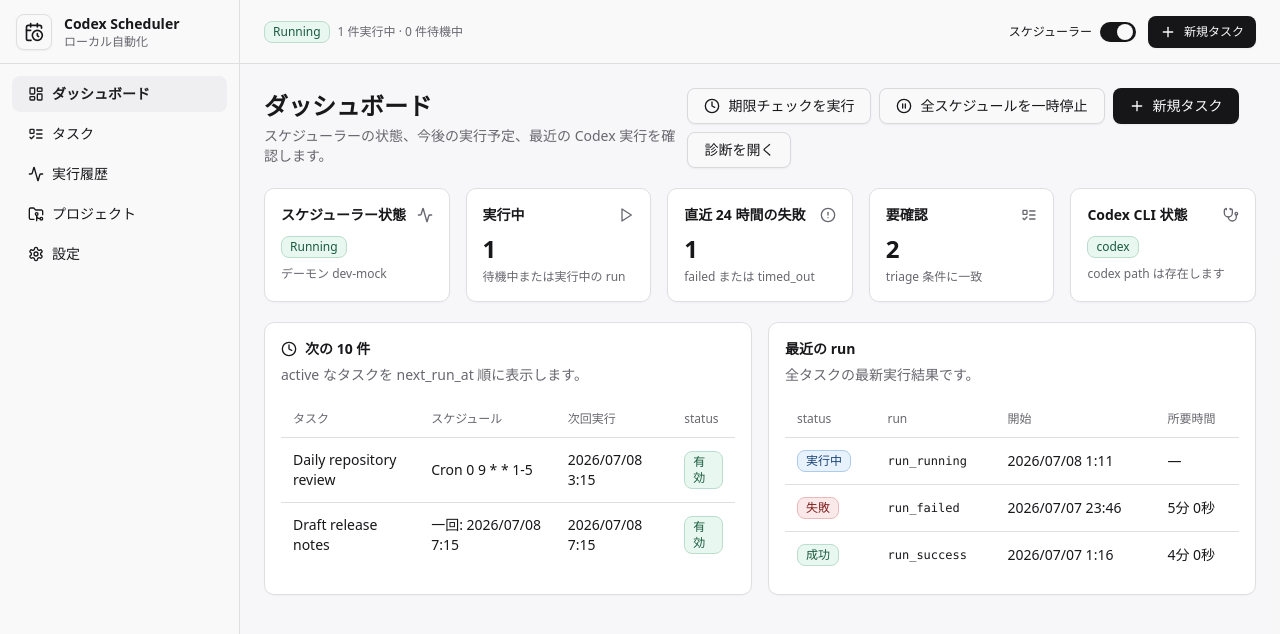
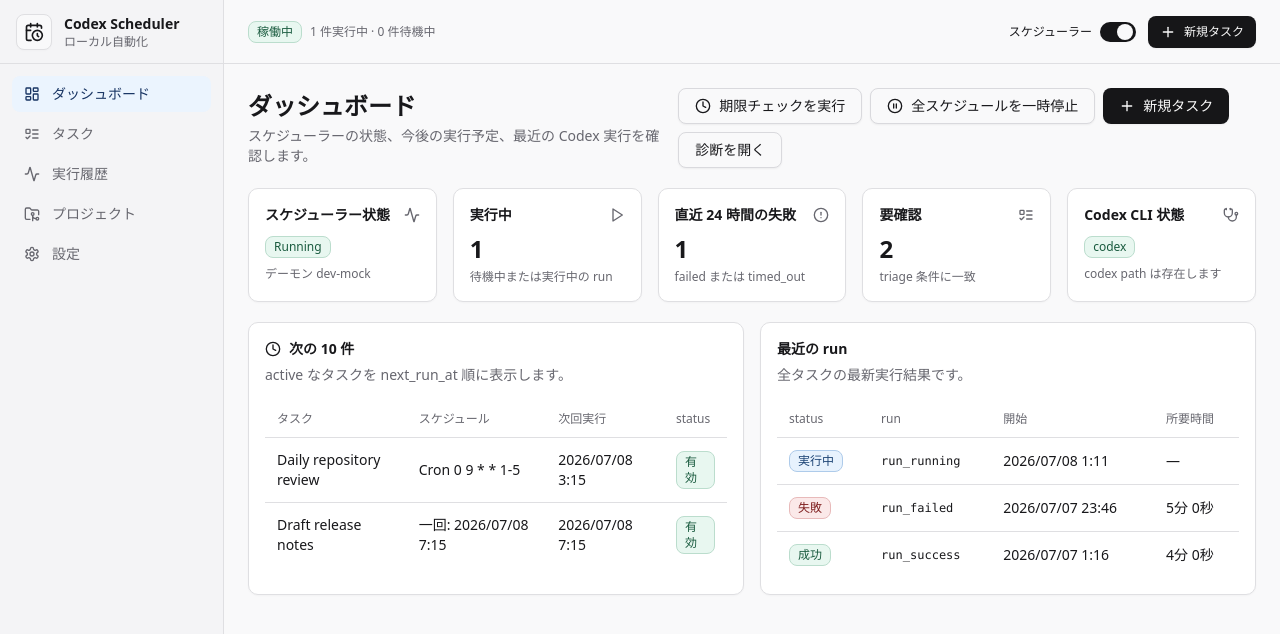
Before and after one commit to aki-0421/scheduler, a Next.js app in the folder apps/desktop/: page / in a window 1280 px wide. Shown: the top 634 px of the page. Built offline with nearby package versions, Linux system fonts and the light colour scheme.

Commit message:
feat: refresh responsive app shell

```diff
--- a/apps/desktop/components/app-shell.tsx
+++ b/apps/desktop/components/app-shell.tsx
@@ -8,6 +8,7 @@
   FolderGit2,
   LayoutDashboard,
   ListTodo,
+  Menu,
   Plus,
   Settings,
 } from "lucide-react";
@@ -16,6 +17,13 @@
 
 import { Badge } from "@/components/ui/badge";
 import { Button } from "@/components/ui/button";
+import {
+  Dialog,
+  DialogClose,
+  DialogContent,
+  DialogTitle,
+  DialogTrigger,
+} from "@/components/ui/dialog";
 import { Label } from "@/components/ui/label";
 import { Switch } from "@/components/ui/switch";
 import { useHealth, useSetSetting, useSettings } from "@/lib/queries";
@@ -38,7 +46,7 @@
 
 function HealthIndicator() {
   const health = useHealth();
-  const status = health.data?.ok ? "Running" : health.isLoading ? "Checking" : "Error";
+  const status = health.data?.ok ? "稼働中" : health.isLoading ? "確認中" : "エラー";
   const variant = health.data?.ok ? "success" : health.isLoading ? "muted" : "destructive";
 
   return (
@@ -86,11 +94,98 @@
   );
 }
 
+function AppMark() {
+  return (
+    <div className="flex min-w-0 items-center gap-3">
+      <div className="flex size-9 shrink-0 items-center justify-center rounded-md border bg-background shadow-sm shadow-foreground/[0.02]">
+        <CalendarClock className="size-5" aria-hidden="true" />
+      </div>
+      <div className="min-w-0">
+        <p className="truncate text-sm font-semibold leading-5">Codex Scheduler</p>
+        <p className="truncate text-xs text-muted-foreground">ローカル自動化</p>
+      </div>
+    </div>
+  );
+}
+
+function NavLink({
+  item,
+  active,
+}: {
+  item: (typeof navItems)[number];
+  active: boolean;
+}) {
+  const Icon = item.icon;
+
+  return (
+    <Link
+      href={item.href}
+      aria-current={active ? "page" : undefined}
+      className={cn(
+        "flex h-9 items-center gap-3 rounded-md px-3 text-sm font-medium text-muted-foreground transition-colors duration-150 hover:bg-accent hover:text-accent-foreground focus-visible:outline-none focus-visible:ring-2 focus-visible:ring-ring focus-visible:ring-offset-2 focus-visible:ring-offset-background",
+        active && "bg-accent text-accent-foreground",
+      )}
+    >
+      <Icon className="size-4 shrink-0" aria-hidden="true" />
+      <span className="truncate">{item.label}</span>
+    </Link>
+  );
+}
+
+function SidebarNav({ pathname }: { pathname: string }) {
+  return (
+    <nav className="grid gap-1 p-3" aria-label="主要ナビゲーション">
+      {navItems.map((item) => (
+        <NavLink key={item.href} item={item} active={isActivePath(pathname, item.href)} />
+      ))}
+    </nav>
+  );
+}
+
+function MobileNav({ pathname }: { pathname: string }) {
+  return (
+    <Dialog>
+      <DialogTrigger asChild>
+        <Button variant="ghost" size="icon" aria-label="ナビゲーションを開く">
+          <Menu className="size-5" aria-hidden="true" />
+        </Button>
+      </DialogTrigger>
+      <DialogContent className="left-0 top-0 h-dvh w-[min(86vw,280px)] translate-x-0 translate-y-0 content-start rounded-none border-y-0 border-l-0 p-0 shadow-lg sm:max-w-none">
+        <DialogTitle className="sr-only">ナビゲーション</DialogTitle>
+        <div className="border-b px-4 py-3">
+          <AppMark />
+        </div>
+        <nav className="grid gap-1 p-3" aria-label="モバイルナビゲーション">
+          {navItems.map((item) => {
+            const Icon = item.icon;
+            const active = isActivePath(pathname, item.href);
+            return (
+              <DialogClose key={item.href} asChild>
+                <Link
+                  href={item.href}
+                  aria-current={active ? "page" : undefined}
+                  className={cn(
+                    "flex h-9 items-center gap-3 rounded-md px-3 text-sm font-medium text-muted-foreground transition-colors duration-150 hover:bg-accent hover:text-accent-foreground focus-visible:outline-none focus-visible:ring-2 focus-visible:ring-ring focus-visible:ring-offset-2 focus-visible:ring-offset-background",
+                    active && "bg-accent text-accent-foreground",
+                  )}
+                >
+                  <Icon className="size-4 shrink-0" aria-hidden="true" />
+                  <span className="truncate">{item.label}</span>
+                </Link>
+              </DialogClose>
+            );
+          })}
+        </nav>
+      </DialogContent>
+    </Dialog>
+  );
+}
+
 export function AppShell({ children }: { children: ReactNode }) {
   const pathname = usePathname();
 
   return (
-    <div className="min-h-dvh bg-muted/30 text-foreground">
+    <div className="min-h-dvh bg-surface text-foreground">
       <div
         className="flex min-h-dvh"
         style={{
@@ -100,41 +195,17 @@
           paddingRight: "env(safe-area-inset-right)",
         }}
       >
-        <aside className="hidden w-60 shrink-0 border-r bg-background md:block">
-          <div className="flex h-16 items-center gap-3 border-b px-4">
-            <div className="flex size-9 items-center justify-center rounded-md border bg-background shadow-sm">
-              <CalendarClock className="size-5" aria-hidden="true" />
-            </div>
-            <div className="min-w-0">
-              <p className="truncate text-sm font-semibold">Codex Scheduler</p>
-              <p className="truncate text-xs text-muted-foreground">ローカル自動化</p>
-            </div>
+        <aside className="hidden w-56 shrink-0 border-r bg-surface md:block">
+          <div className="flex h-16 items-center border-b px-4">
+            <AppMark />
           </div>
-          <nav className="grid gap-1 p-3" aria-label="主要ナビゲーション">
-            {navItems.map((item) => {
-              const Icon = item.icon;
-              const active = isActivePath(pathname, item.href);
-              return (
-                <Button
-                  key={item.href}
-                  variant={active ? "secondary" : "ghost"}
-                  className={cn("justify-start", active && "font-semibold")}
-                  asChild
-                >
-                  <Link href={item.href} aria-current={active ? "page" : undefined}>
-                    <Icon className="size-4" aria-hidden="true" />
-                    {item.label}
-                  </Link>
-                </Button>
-              );
-            })}
-          </nav>
+          <SidebarNav pathname={pathname} />
         </aside>
 
         <div className="flex min-w-0 flex-1 flex-col">
           <header className="flex h-16 shrink-0 items-center justify-between gap-3 border-b bg-background px-4 md:px-6">
-            <div className="flex min-w-0 items-center gap-3 md:hidden">
-              <CalendarClock className="size-5" aria-hidden="true" />
+            <div className="flex min-w-0 items-center gap-2 md:hidden">
+              <MobileNav pathname={pathname} />
               <span className="truncate text-sm font-semibold">Codex Scheduler</span>
             </div>
             <div className="hidden md:block">
@@ -153,7 +224,11 @@
               </Button>
             </div>
           </header>
-          <main className="min-w-0 flex-1 overflow-auto p-4 md:p-6">{children}</main>
+          <main className="min-w-0 flex-1 overflow-auto bg-background">
+            <div className="mx-auto w-full max-w-7xl px-4 py-5 md:px-6 md:py-6">
+              {children}
+            </div>
+          </main>
         </div>
       </div>
     </div>
```
